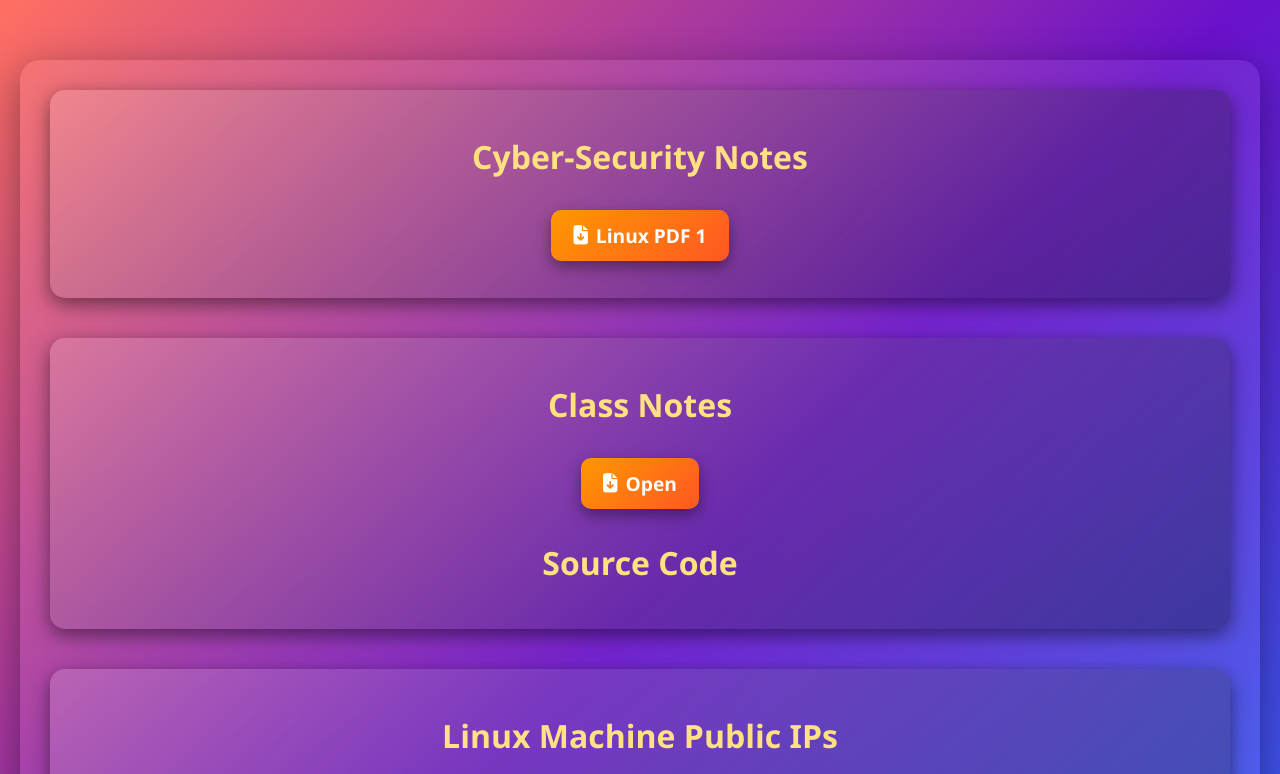
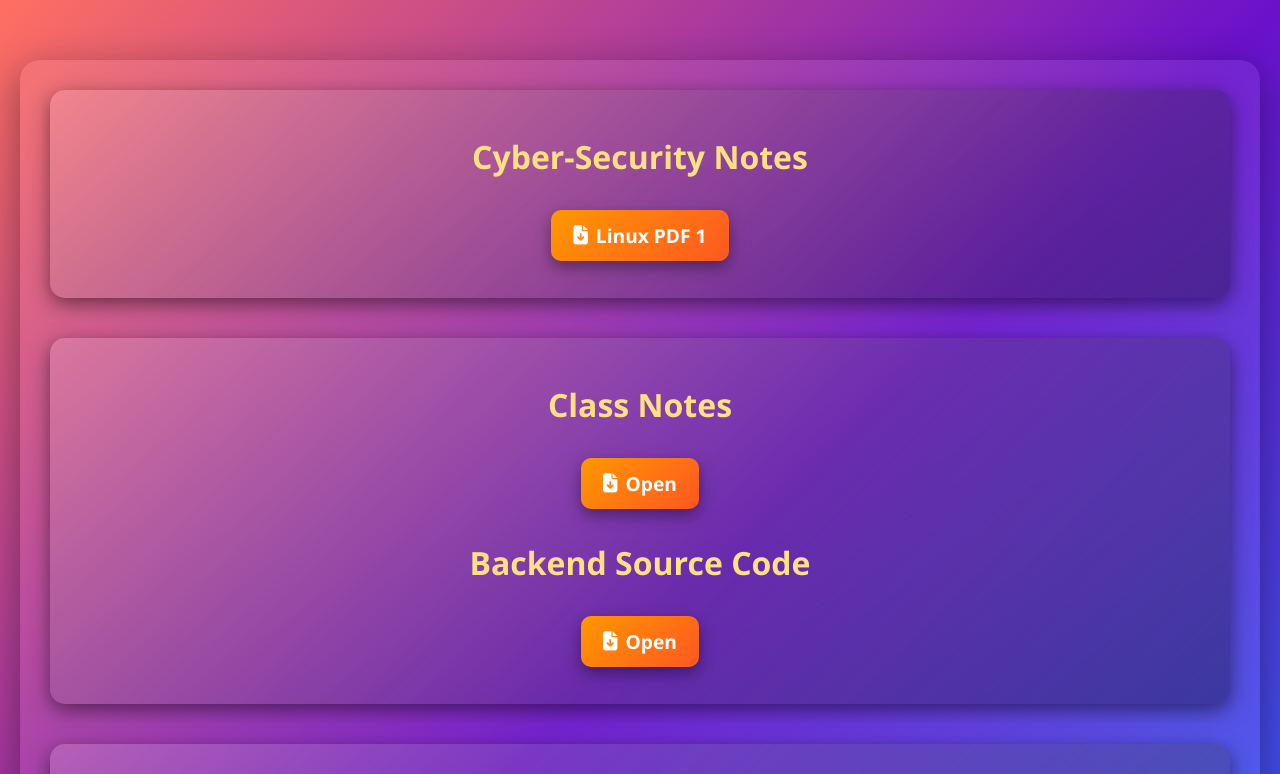
Before and after one commit to rajendra0968jangid/cyber-security, a plain HTML site: page index.html in a window 1280 px wide. Shown: the top 774 px of the page. Drawn offline with Linux system fonts and the light colour scheme.

Commit message:
Update index.html

```diff
--- a/index.html
+++ b/index.html
@@ -30,10 +30,10 @@
         <a class="pdf-btn" href="https://miro.com/app/board/uXjVGVKbKm4=/?share_link_id=773543228693" target="_blank">
           <i class="fas fa-file-download"></i> Open
         </a>
-        <h2>Source Code</h2>
-        <!-- <a class="pdf-btn" href="https://github.com/rajendra0968jangid/htmlproject" target="_blank">
+        <h2>Backend Source Code</h2>
+        <a class="pdf-btn" href="https://github.com/rajendra0968jangid/Backend" target="_blank">
           <i class="fas fa-file-download"></i> Open
-        </a> -->
+        </a>
       </div>
       <!-- IP Section -->
 
```
